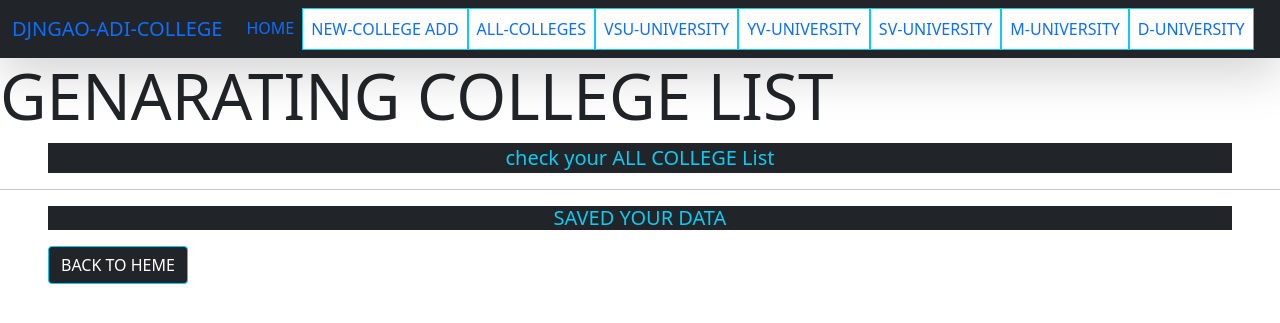
After one commit to Adi19471/faker_project_djangoadi, a Django app: template College_FAKE_Project/college/templates/COLLEGE/newadd.html in a window 1280 px wide. The commit adds this page. Shown: the top 323 px of the page. Run offline with Django 3.2, Linux system fonts and the light colour scheme; the template is opened without the code that fills it, so the values that code supplies are empty.

```diff
--- a/College_FAKE_Project/college/templates/COLLEGE/du.html
+++ b/College_FAKE_Project/college/templates/COLLEGE/du.html
@@ -3,7 +3,7 @@
 {% block content %}
 
 
-<h1 class="text-center text-info  shadow">DELHI UNIVERSITY </h1>
+<h1 class="text-center text-info  shadow"><a href="{% url 'mhu' %}"  class="btn btn-info" title="Maharasta university Detailes"><< Previous </a>&nbsp;&nbsp;&nbsp;&nbsp;&nbsp;&nbsp;&nbsp;&nbsp;&nbsp;&nbsp;&nbsp;DELHI UNIVERSITY &nbsp;&nbsp;&nbsp;&nbsp;&nbsp;&nbsp;&nbsp;&nbsp;&nbsp;&nbsp;&nbsp;<a href="{% url 'allcolleges' %}"  class="btn btn-info" title="All  university Detailes">Next >></a></h1>
 <div class="jumbotron shadow">
     <div class="row">
         <div class="col-sm-6 col-xl-6">
@@ -14,6 +14,10 @@
         </div>
     </div>
 </div>
+<br>
+
+<hr>
+
 <div class="jumbotron-fluid">
     <div class="row">
         <dic class="col-sm-6">
--- a/College_FAKE_Project/college/templates/COLLEGE/mhu.html
+++ b/College_FAKE_Project/college/templates/COLLEGE/mhu.html
@@ -5,7 +5,7 @@
 
 
 
-    <h1 class="text-center  text-danger">MUMBAI UNIVERSITY</h1>
+    <h1 class="text-center  text-danger"><a href="{% url 'svu' %}"  class="btn btn-danger" title="SVU university Detailes"><< Previous </a>&nbsp;&nbsp;&nbsp;&nbsp;&nbsp;&nbsp;&nbsp;&nbsp;&nbsp;&nbsp;&nbsp;MUMBAI UNIVERSITY&nbsp;&nbsp;&nbsp;&nbsp;&nbsp;&nbsp;&nbsp;&nbsp;&nbsp;&nbsp;&nbsp;<a href="{% url 'du' %}"  class="btn btn-danger" title="Delhi  university Detailes">Next >></a></h1>
     <div class="jumbotron shadow">
         <div class="row">
             <div class="col-sm-6 col-xl-6">
--- /dev/null
+++ b/College_FAKE_Project/college/templates/COLLEGE/newadd.html
@@ -0,0 +1,14 @@
+{% extends "COLLEGE/base.html" %}
+{% load static %}
+{% block content %}
+
+<div class="jumbotron">
+    <h1 class="display-3">GENARATING COLLEGE LIST </h1>
+    <p class="lead text-info bg-dark text-center mx-5">check your ALL COLLEGE List</p>
+    <hr class="my-2">
+    <p><h3 class="lead text-info bg-dark text-center mx-5">SAVED YOUR DATA </h3></p>
+    <p class="lead">
+        <a class="lead bg-dark btn btn-info text-center  text-white mx-5" href="{% url 'home' %}" role="button">BACK TO HEME</a>
+    </p>
+</div>
+{% endblock %}
--- a/College_FAKE_Project/college/templates/COLLEGE/svu.html
+++ b/College_FAKE_Project/college/templates/COLLEGE/svu.html
@@ -5,7 +5,7 @@
 
 
 
-    <h1 class="text-center text-dark ">SRI VENKATESWARA UNIVERSITY</h1>
+    <h1 class="text-center text-dark "><a href="{% url 'yvu' %}"  class="btn btn-secondary" title="yoivemuna university Detailes">previous <<</a>&nbsp;&nbsp;&nbsp;&nbsp;&nbsp;&nbsp;&nbsp;&nbsp;&nbsp;&nbsp;&nbsp;SRI VENKATESWARA UNIVERSITY&nbsp;&nbsp;&nbsp;&nbsp;&nbsp;&nbsp;&nbsp;&nbsp;&nbsp;&nbsp;&nbsp;<a href="{% url 'mhu' %}"  class="btn btn-secondary" title="Maharasta university Detailes">Next >></a></h1>
     <div class="jumbotron shadow">
         <div class="row">
             <div class="col-sm-6 col-xl-6">
--- a/College_FAKE_Project/college/templates/COLLEGE/vsu.html
+++ b/College_FAKE_Project/college/templates/COLLEGE/vsu.html
@@ -5,7 +5,7 @@
 
 
 
-    <h1 class="text-center text-primary">VIKRAMA SHIMHAPURI UNIVERSITY</h1>
+    <h1 class="text-center text-primary"><a href="{% url 'allcolleges' %}"  class="btn btn-primary" title="ALL  university Detailes"><< Previeous</a>&nbsp;&nbsp;&nbsp;&nbsp;&nbsp;&nbsp;&nbsp;&nbsp;&nbsp;&nbsp;&nbsp;VIKRAMA SHIMHAPURI UNIVERSITY&nbsp;&nbsp;&nbsp;&nbsp;&nbsp;&nbsp;&nbsp;&nbsp;&nbsp;&nbsp;&nbsp;<a href="{% url 'yvu' %}"  class="btn btn-primary" title="yoivemuna university Detailes">Next >></a></h1>
     <div class="jumbotron shadow">
         <div class="row">
             <div class="col-sm-6 col-xl-6">
--- a/College_FAKE_Project/college/templates/COLLEGE/yvu.html
+++ b/College_FAKE_Project/college/templates/COLLEGE/yvu.html
@@ -6,7 +6,7 @@
 
 
 
-    <h1 class="text-center  text-success">YOGI VEMUNA UNIVERSITY</h1>
+<h1 class="text-center  text-success"><a href="{% url 'vsu' %}" class="btn btn-success" title="Vikrma Shimha Puri University Detailes"><< previese</a> &nbsp;&nbsp;&nbsp;&nbsp;&nbsp;&nbsp;&nbsp;&nbsp;&nbsp;&nbsp;&nbsp;&nbsp;&nbsp;&nbsp;&nbsp;&nbsp;&nbsp;&nbsp;&nbsp;YOGI VEMUNA UNIVERSITY&nbsp;&nbsp;&nbsp;&nbsp;&nbsp;&nbsp;&nbsp;&nbsp;&nbsp;&nbsp;&nbsp;<a href="{% url 'svu' %}"  class="btn btn-success" title="SVU university Detailes">Next >></a></h1>
     <div class="jumbotron shadow">
         <div class="row">
             <div class="col-sm-6 col-xl-6">
```
Also changed, not shown: College_FAKE_Project/college/templates/COLLEGE/College_display_data_view.html (+11 -0 lines), College_FAKE_Project/college/views.py (+9 -2 lines), College_FAKE_Project/db.sqlite3.
